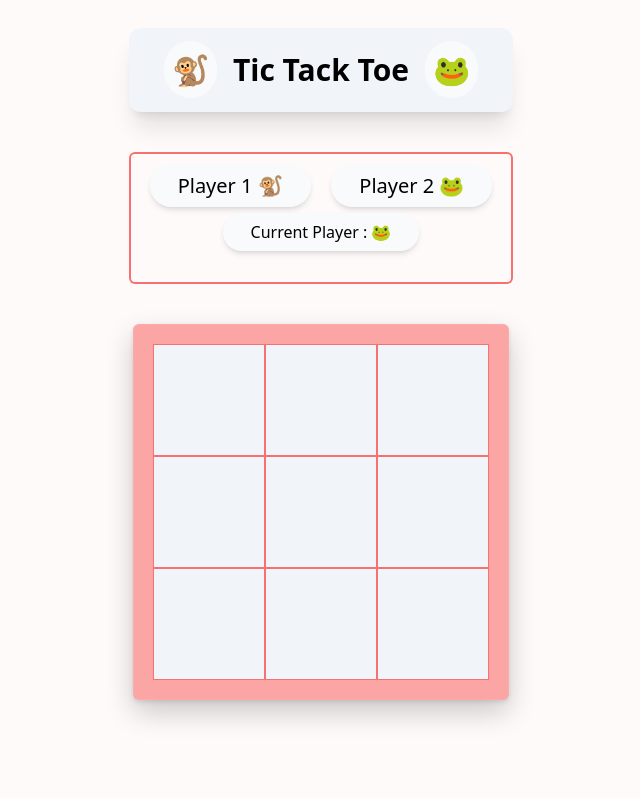
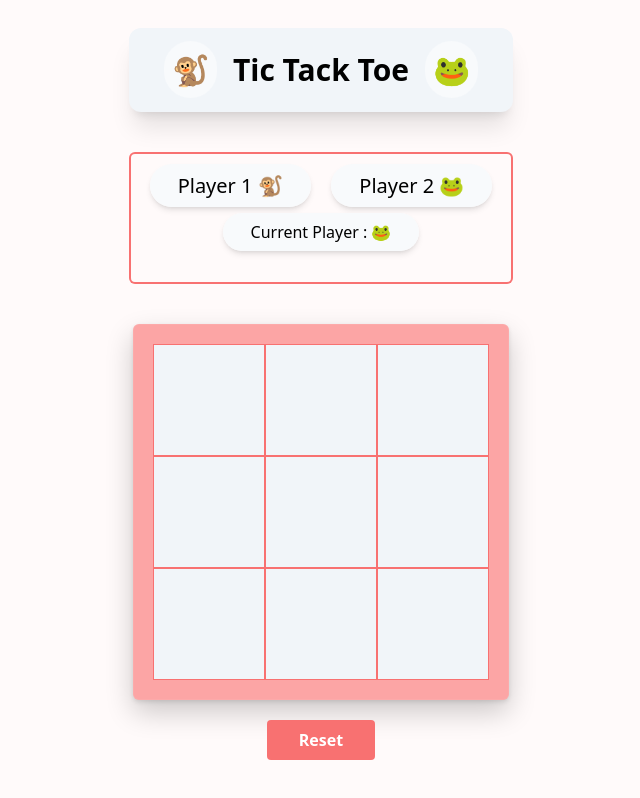
Before and after one commit to saurabhjaykar1603/tic-tac-toe, a React (Vite) app: page / in a window 1280 px wide. Shown: the whole page, without its empty margins (319-959 px from the left). Built offline with nearby package versions, Linux system fonts and the light colour scheme.

Commit message:
feat: Implement game reset functionality

```diff
--- a/src/views/Home/Home.jsx
+++ b/src/views/Home/Home.jsx
@@ -14,6 +14,21 @@ function Home() {
     8: "",
     9: "",
   });
+  const reset = () => {
+    setPlayer(1);
+    setBoard({
+      1: "",
+      2: "",
+      3: "",
+      4: "",
+      5: "",
+      6: "",
+      7: "",
+      8: "",
+      9: "",
+    });
+    setWinner(null);
+  };
   const [winner, setWinner] = useState(null);
   const clickWinner = () => {
     const symbol = player === 1 ? " 🐒" : "🐸";
@@ -218,6 +233,14 @@ function Home() {
           </div>
         </div>
       </div>
+      <div className=" mt-5 text-center">
+        <button
+          type="button"
+          className="bg-red-400 hover:bg-red-500 text-white font-bold py-2 px-8 ring-0 rounded"
+        onClick={reset}>
+          Reset
+        </button>
+      </div>
     </>
   );
 }
```
